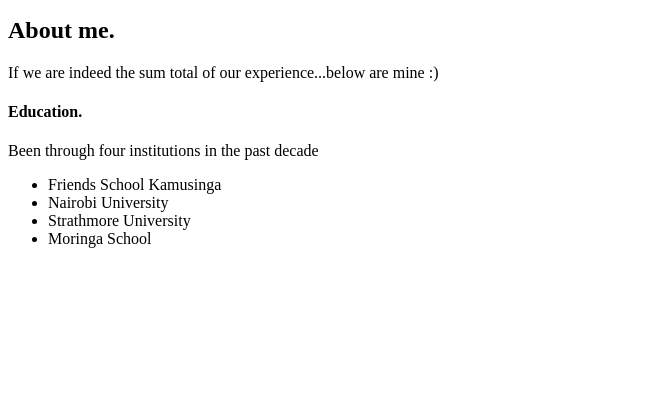
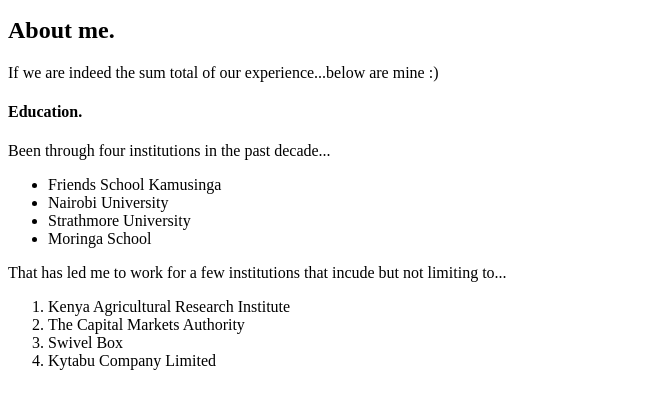
Before and after one commit to Mugala/Mugala.github.io, a plain HTML site: page index.html in a window 1280 px wide. Shown: the part 119-528 px from the top of the page, without its empty margins (0-645 px from the left). Drawn offline with Linux system fonts and the light colour scheme.

Commit message:
This commit will add work experience in the about section

```diff
--- a/index.html
+++ b/index.html
@@ -5,18 +5,23 @@
   </head>
   <body>
     <h1>Hey I'm Levi Mugala.</h1>
-
     <p>Experience without theory is blind, but theory without experience is mere <em>intellectual play</em>. <br>Immanuel Kant</p>
-
     <h2>About me.</h2>
     <p>If we are indeed the sum total of our experience...below are mine :)</p>
     <h4>Education.</h4>
-    <p>Been through four institutions in the past decade</p>
+    <p>Been through four institutions in the past decade...</p>
     <ul>
       <li>Friends School Kamusinga</li>
       <li>Nairobi University</li>
       <li>Strathmore University</li>
       <li>Moringa School</li>
     </ul>
+    <p>That has led me to work for a few institutions that incude but not limiting to...</p>
+    <ol>
+      <li>Kenya Agricultural Research Institute</li>
+      <li>The Capital Markets Authority</li>
+      <li>Swivel Box</li>
+      <li>Kytabu Company Limited</li>
+    </ol>
   </body>
 </html>
```
